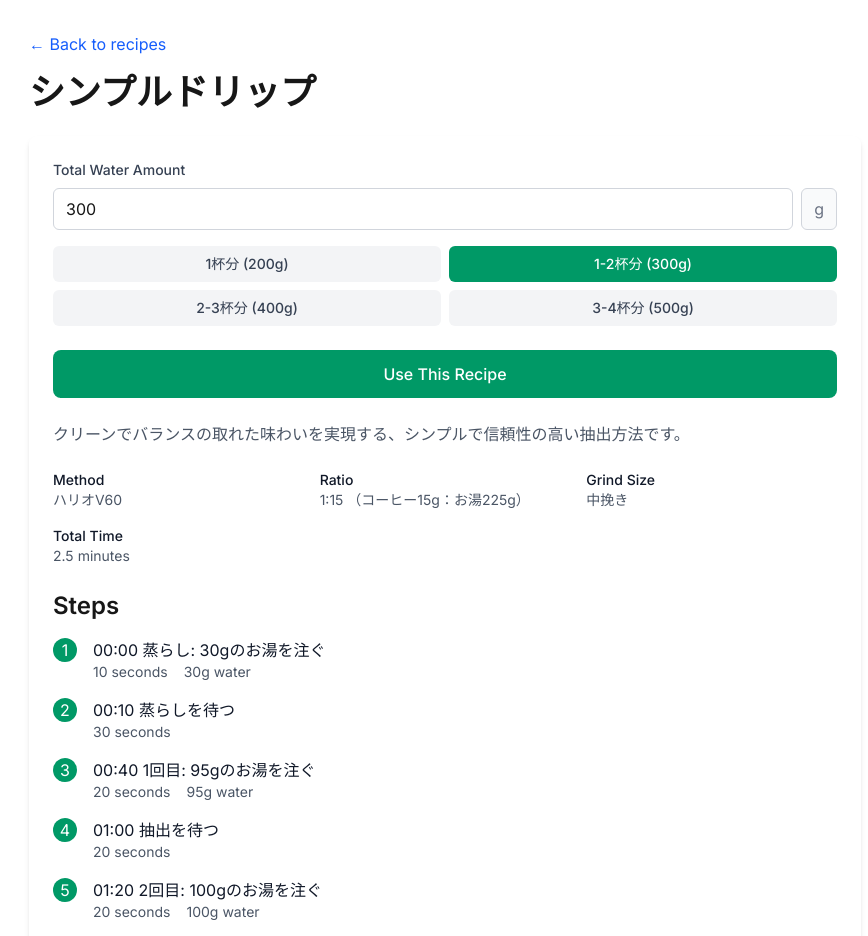
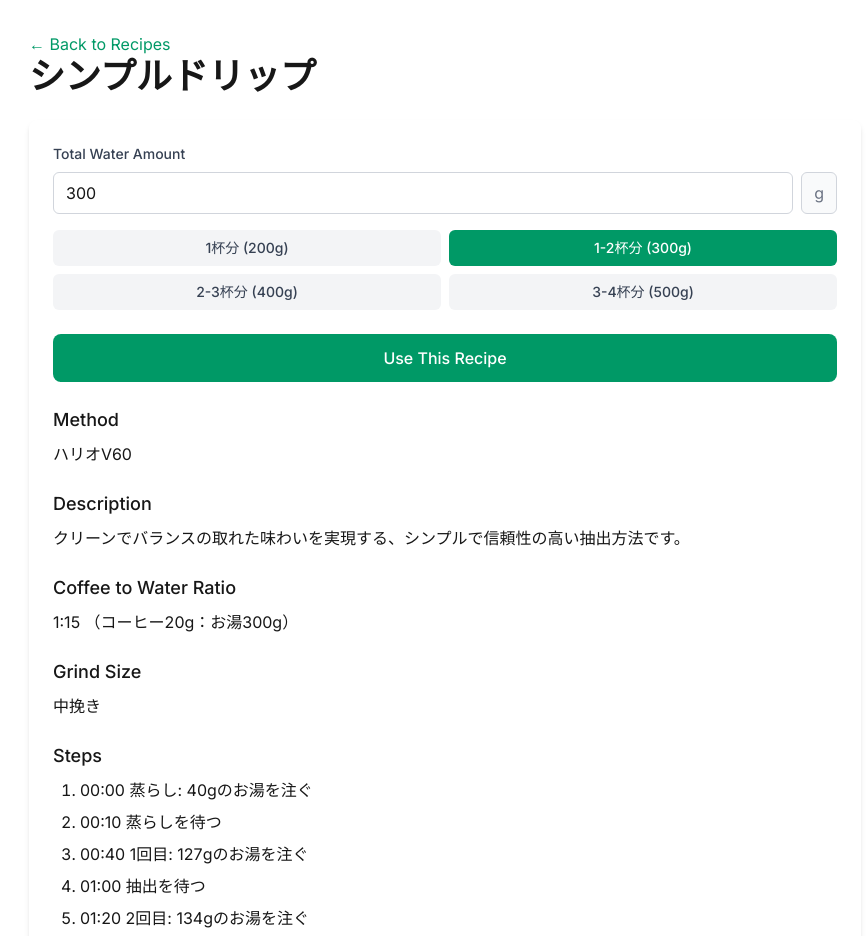
Before and after one commit to HarukiHashimoto/CoffeeTimer, a Next.js app: page /recipes/basic-drip in a window 1280 px wide. Shown: the top 936 px of the page, without its empty margins (195-1063 px from the left). Built offline with nearby package versions, Linux system fonts and the light colour scheme.

Commit message:
Separate client and server components

```diff
--- a/src/app/recipes/[id]/page.tsx
+++ b/src/app/recipes/[id]/page.tsx
@@ -1,12 +1,6 @@
-'use client'
-
 import { recipes } from '@/data/recipes'
-import { useRecipe } from '@/contexts/RecipeContext'
 import Link from 'next/link'
-import { useRouter } from 'next/navigation'
-import { useState } from 'react'
-import WaterAmountSelector from '@/components/WaterAmountSelector'
-import { SIMPLE_DRIP_STEPS, OSMOTIC_FLOW_STEPS, calculateRecipeAmounts } from '@/utils/recipeCalculator'
+import RecipeDetail from '@/components/RecipeDetail'
 
 export function generateStaticParams() {
   return recipes.map((recipe) => ({
@@ -15,9 +9,6 @@ export function generateStaticParams() {
 }
 
 export default function RecipePage({ params }: { params: { id: string } }) {
-  const { setSelectedRecipe } = useRecipe()
-  const router = useRouter()
-  const [waterAmount, setWaterAmount] = useState(300)
   const recipe = recipes.find(r => r.id === params.id)
   if (!recipe) {
     return (
@@ -30,114 +21,5 @@ export default function RecipePage({ params }: { params: { id: string } }) {
     )
   }
 
-  // レシピに基づいて水量の計算を行う
-  const calculateRecipe = (baseRecipe: typeof recipes[0]) => {
-    if (!baseRecipe) return null
-
-    let steps = [...(baseRecipe.steps || [])]
-    const coffee = Math.round(waterAmount / 15)
-
-    if (baseRecipe.id === 'basic-drip') {
-      const { waterAmounts } = calculateRecipeAmounts(waterAmount, SIMPLE_DRIP_STEPS)
-      steps = [
-        { description: `00:00 蒸らし: ${waterAmounts[0].waterAmount}gのお湯を注ぐ`, duration: 10, waterAmount: waterAmounts[0].waterAmount },
-        { description: '00:10 蒸らしを待つ', duration: 30 },
-        { description: `00:40 1回目: ${waterAmounts[1].waterAmount}gのお湯を注ぐ`, duration: 20, waterAmount: waterAmounts[1].waterAmount },
-        { description: '01:00 抽出を待つ', duration: 20 },
-        { description: `01:20 2回目: ${waterAmounts[2].waterAmount}gのお湯を注ぐ`, duration: 20, waterAmount: waterAmounts[2].waterAmount },
-        { description: '01:40 抽出を待つ', duration: 20 },
-        { description: '02:00 ドリッパーを外す' }
-      ]
-    } else if (baseRecipe.id === 'osmotic-flow') {
-      const { waterAmounts } = calculateRecipeAmounts(waterAmount, OSMOTIC_FLOW_STEPS)
-      steps = [
-        { description: `00:00 蒸らし: ${waterAmounts[0].waterAmount}gのお湯を注ぐ`, duration: 15, waterAmount: waterAmounts[0].waterAmount },
-        { description: '00:15 蒸らしを待つ', duration: 45 },
-        { description: `01:00 連続注水: ${waterAmounts[1].waterAmount}gのお湯を円を描くように注ぐ`, duration: 90, waterAmount: waterAmounts[1].waterAmount },
-        { description: '02:30 抽出を待つ', duration: 30 },
-        { description: '03:00 ドリッパーを外す' }
-      ]
-    }
-
-    return {
-      ...baseRecipe,
-      ratio: `1:15 （コーヒー${coffee}g：お湯${waterAmount}g）`,
-      steps
-    }
-  }
-
-  const currentRecipe = calculateRecipe(recipe)
-  if (!currentRecipe) return null
-
-  return (
-    <main className="min-h-screen p-8 max-w-4xl mx-auto">
-      <Link href="/recipes" className="text-blue-600 hover:underline mb-4 inline-block">
-        ← Back to recipes
-      </Link>
-
-      <h1 className="text-4xl font-bold mb-6">{recipe.name}</h1>
-
-      <div className="bg-white rounded-lg shadow-md p-6 space-y-6">
-        {recipe.id !== 'tetsu-4-6' && (
-          <WaterAmountSelector
-            value={waterAmount}
-            onChange={setWaterAmount}
-          />
-        )}
-        <button
-          onClick={() => {
-            setSelectedRecipe(currentRecipe)
-            router.push('/timer')
-          }}
-          className="w-full bg-emerald-600 text-white py-3 rounded-lg hover:bg-emerald-700 transition-colors font-medium mb-6"
-        >
-          Use This Recipe
-        </button>
-        <p className="text-gray-600">{recipe.description}</p>
-
-        <div className="grid grid-cols-2 md:grid-cols-3 gap-4 text-sm">
-          <div>
-            <div className="font-medium text-gray-900">Method</div>
-            <div className="text-gray-600">{recipe.method}</div>
-          </div>
-          <div>
-            <div className="font-medium text-gray-900">Ratio</div>
-            <div className="text-gray-600">{recipe.ratio}</div>
-          </div>
-          <div>
-            <div className="font-medium text-gray-900">Grind Size</div>
-            <div className="text-gray-600">{recipe.grindSize}</div>
-          </div>
-          <div>
-            <div className="font-medium text-gray-900">Total Time</div>
-            <div className="text-gray-600">{recipe.totalTime} minutes</div>
-          </div>
-        </div>
-
-        <div>
-          <h2 className="text-2xl font-semibold mb-4">Steps</h2>
-          <div className="space-y-4">
-            {recipe.steps.map((step, index) => (
-              <div key={index} className="flex gap-4 items-start">
-                <div className="w-6 h-6 rounded-full bg-emerald-600 text-white flex items-center justify-center flex-shrink-0">
-                  {index + 1}
-                </div>
-                <div className="flex-1">
-                  <p className="text-gray-900">{step.description}</p>
-                  <div className="text-sm text-gray-600 space-x-4">
-                    {step.duration && (
-                      <span>{step.duration} seconds</span>
-                    )}
-                    {step.waterAmount && (
-                      <span>{step.waterAmount}g water</span>
-                    )}
-                  </div>
-                </div>
-              </div>
-            ))}
-          </div>
-        </div>
-      </div>
-    </main>
-  )
+  return <RecipeDetail recipe={recipe} />
 }
--- /dev/null
+++ b/src/components/RecipeDetail.tsx
@@ -0,0 +1,114 @@
+'use client'
+
+import { Recipe } from '@/types/recipe'
+import { useRecipe } from '@/contexts/RecipeContext'
+import Link from 'next/link'
+import { useRouter } from 'next/navigation'
+import { useState } from 'react'
+import WaterAmountSelector from '@/components/WaterAmountSelector'
+import { SIMPLE_DRIP_STEPS, OSMOTIC_FLOW_STEPS, calculateRecipeAmounts } from '@/utils/recipeCalculator'
+
+interface Props {
+  recipe: Recipe
+}
+
+export default function RecipeDetail({ recipe }: Props) {
+  const { setSelectedRecipe } = useRecipe()
+  const router = useRouter()
+  const [waterAmount, setWaterAmount] = useState(300)
+
+  // レシピに基づいて水量の計算を行う
+  const calculateRecipe = (baseRecipe: Recipe) => {
+    let steps = [...(baseRecipe.steps || [])]
+    const coffee = Math.round(waterAmount / 15)
+
+    if (baseRecipe.id === 'basic-drip') {
+      const { waterAmounts } = calculateRecipeAmounts(waterAmount, SIMPLE_DRIP_STEPS)
+      steps = [
+        { description: `00:00 蒸らし: ${waterAmounts[0].waterAmount}gのお湯を注ぐ`, duration: 10, waterAmount: waterAmounts[0].waterAmount },
+        { description: '00:10 蒸らしを待つ', duration: 30 },
+        { description: `00:40 1回目: ${waterAmounts[1].waterAmount}gのお湯を注ぐ`, duration: 20, waterAmount: waterAmounts[1].waterAmount },
+        { description: '01:00 抽出を待つ', duration: 20 },
+        { description: `01:20 2回目: ${waterAmounts[2].waterAmount}gのお湯を注ぐ`, duration: 20, waterAmount: waterAmounts[2].waterAmount },
+        { description: '01:40 抽出を待つ', duration: 20 },
+        { description: '02:00 ドリッパーを外す' }
+      ]
+    } else if (baseRecipe.id === 'osmotic-flow') {
+      const { waterAmounts } = calculateRecipeAmounts(waterAmount, OSMOTIC_FLOW_STEPS)
+      steps = [
+        { description: `00:00 蒸らし: ${waterAmounts[0].waterAmount}gのお湯を注ぐ`, duration: 15, waterAmount: waterAmounts[0].waterAmount },
+        { description: '00:15 蒸らしを待つ', duration: 45 },
+        { description: `01:00 連続注水: ${waterAmounts[1].waterAmount}gのお湯を円を描くように注ぐ`, duration: 90, waterAmount: waterAmounts[1].waterAmount },
+        { description: '02:30 抽出を待つ', duration: 30 },
+        { description: '03:00 ドリッパーを外す' }
+      ]
+    }
+
+    return {
+      ...baseRecipe,
+      ratio: `1:15 （コーヒー${coffee}g：お湯${waterAmount}g）`,
+      steps
+    }
+  }
+
+  const currentRecipe = calculateRecipe(recipe)
+
+  return (
+    <main className="min-h-screen p-8 max-w-4xl mx-auto">
+      <Link href="/recipes" className="text-emerald-600 hover:text-emerald-700">
+        ← Back to Recipes
+      </Link>
+
+      <h1 className="text-4xl font-bold mb-6">{recipe.name}</h1>
+
+      <div className="bg-white rounded-lg shadow-md p-6 space-y-6">
+        {recipe.id !== 'tetsu-4-6' && (
+          <WaterAmountSelector
+            value={waterAmount}
+            onChange={setWaterAmount}
+          />
+        )}
+        <button
+          onClick={() => {
+            setSelectedRecipe(currentRecipe)
+            router.push('/timer')
+          }}
+          className="w-full bg-emerald-600 text-white py-3 rounded-lg hover:bg-emerald-700 transition-colors font-medium mb-6"
+        >
+          Use This Recipe
+        </button>
+
+        <div>
+          <h2 className="text-lg font-medium mb-2">Method</h2>
+          <p>{currentRecipe.method}</p>
+        </div>
+
+        <div>
+          <h2 className="text-lg font-medium mb-2">Description</h2>
+          <p>{currentRecipe.description}</p>
+        </div>
+
+        <div>
+          <h2 className="text-lg font-medium mb-2">Coffee to Water Ratio</h2>
+          <p>{currentRecipe.ratio}</p>
+        </div>
+
+        <div>
+          <h2 className="text-lg font-medium mb-2">Grind Size</h2>
+          <p>{currentRecipe.grindSize}</p>
+        </div>
+
+        <div>
+          <h2 className="text-lg font-medium mb-2">Steps</h2>
+          <ol className="list-decimal list-inside space-y-2">
+            {currentRecipe.steps.map((step, index) => (
+              <li key={index} className="pl-2">
+                {step.description}
+              </li>
+            ))}
+          </ol>
+        </div>
+      </div>
+    </main>
+  )
+}
```
